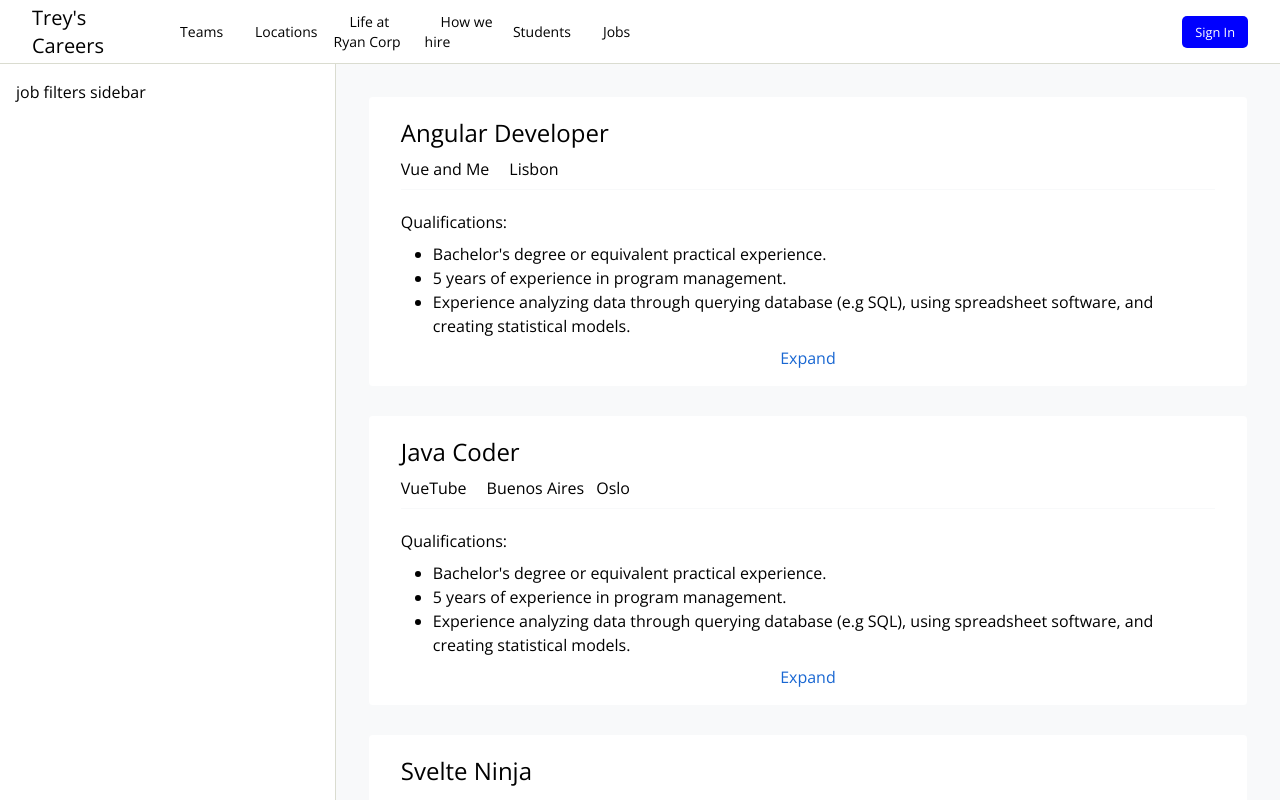
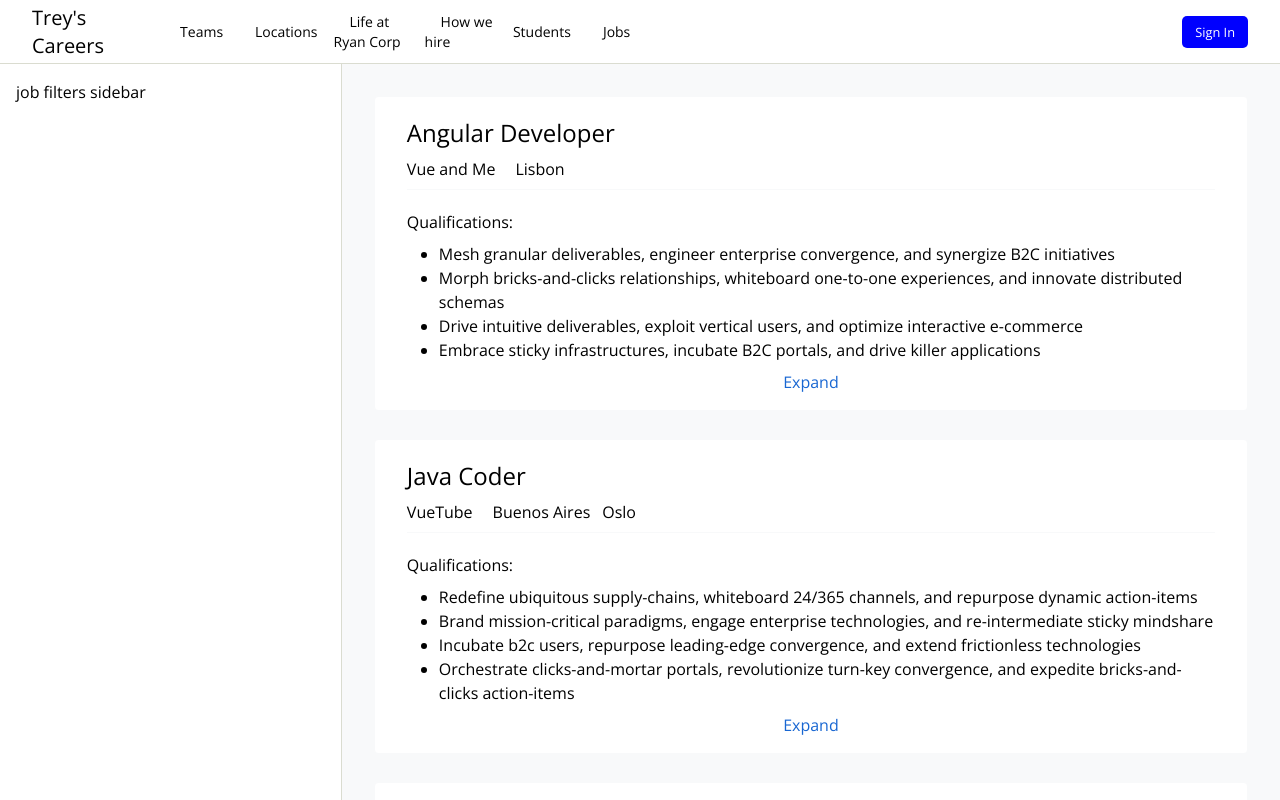
Before and after one commit to mr-ryan12/job-search, a Vue app: page /#/jobs/results in a window 1280 px wide. Shown: the top 800 px of the page. Built offline with nearby package versions, Linux system fonts and the light colour scheme; data requests are answered from the project's data file.

Commit message:
Add qualifications to job listing

```diff
--- a/src/components/JobResults/JobListing.vue
+++ b/src/components/JobResults/JobListing.vue
@@ -3,16 +3,16 @@
     <RouterLink to="/jobs/results/1" class="link">
       <div class="job-title-container">
         <h2 class="job-title">
-          {{ job }}
+          {{ job.title }}
         </h2>
         <div class="company-info">
           <div class="company-title">
-            <span>{{ organization }}</span>
+            <span>{{ job.organization }}</span>
           </div>
           <div>
             <span
-              v-for="location in locations"
-              :key="location + id"
+              v-for="location in job.locations"
+              :key="location"
               class="location-text"
               >{{ location }}</span
             >
@@ -24,11 +24,11 @@
           <h3 class="qualifications-title">Qualifications:</h3>
           <div>
             <ul class="qualifications-list">
-              <li>Bachelor's degree or equivalent practical experience.</li>
-              <li>5 years of experience in program management.</li>
-              <li>
-                Experience analyzing data through querying database (e.g SQL),
-                using spreadsheet software, and creating statistical models.
+              <li
+                v-for="qualification in job.minimumQualifications"
+                :key="qualification"
+              >
+                {{ qualification }}
               </li>
             </ul>
           </div>
@@ -46,26 +46,8 @@ export default {
   name: "JobListing",
   props: {
     job: {
-      type: String,
-      default: "",
-      required: false,
-    },
-    organization: {
-      type: String,
-      default: "",
-      required: false,
-    },
-    id: {
-      type: Number,
-      default: 1,
-      required: false,
-    },
-    locations: {
-      type: Array,
-      default() {
-        return [];
-      },
-      required: false,
+      type: Object,
+      required: true,
     },
   },
 };
--- a/src/components/JobResults/JobListings.vue
+++ b/src/components/JobResults/JobListings.vue
@@ -1,14 +1,7 @@
 <template>
   <main class="job-listings">
     <ol>
-      <JobListing
-        v-for="job in jobs"
-        :id="job.id"
-        :key="job.id"
-        :job="job.title"
-        :organization="job.organization"
-        :locations="job.locations"
-      />
+      <JobListing v-for="job in jobs" :key="job.id" :job="job" />
     </ol>
   </main>
 </template>
```
